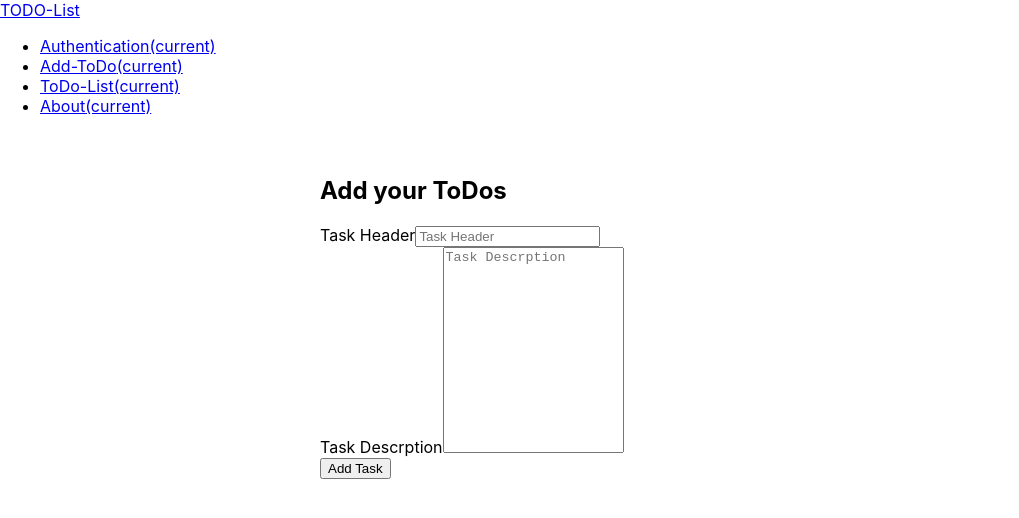
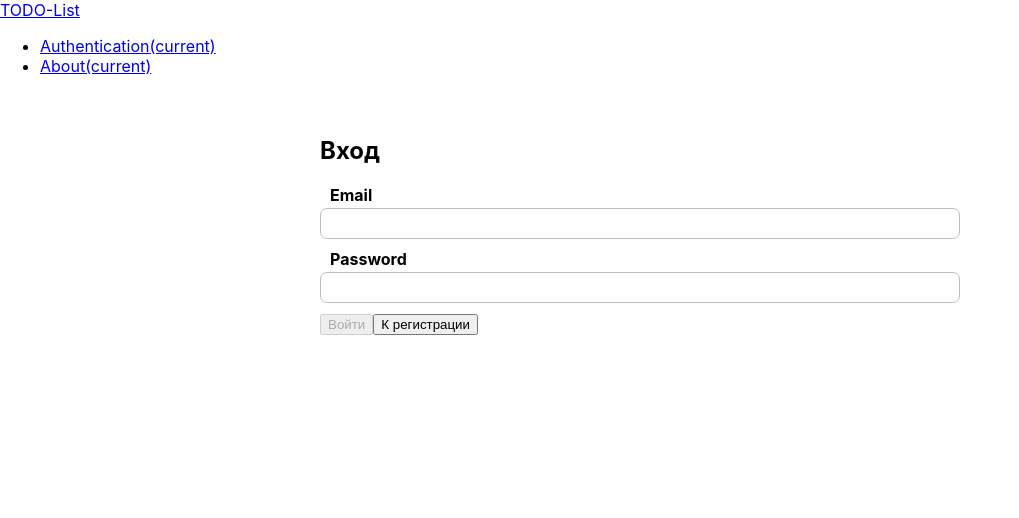
Before and after one commit to Diman142/React-ToDo, a React (Create React App) app: page /addToDo in a window 1280 px wide. Shown: the top 518 px of the page, without its empty margins (0-1019 px from the left). Built offline with nearby package versions, Linux system fonts and the light colour scheme; the HTML template or start-up script is replaced by a standard one.

Commit message:
add Alerts and Logout components and Auth proccessing

```diff
--- a/src/App.js
+++ b/src/App.js
@@ -1,24 +1,54 @@
-import React from 'react';
+import React, { useState, useEffect } from 'react';
 import { BrowserRouter, Route, Switch} from "react-router-dom";
 import Layout from './hoc/layout/layout'
 import TodoNav from './containers/TodoNav/TodoNav'
 import AddTodo from './containers/AddTodo/AddTodo'
 import {TodoList} from './containers/TodoList/TodoList'
 import {Auth} from './containers/Auth/Auth'
+import {AlertContext ,alerts} from './context/AlertContext/AlertContext'
+import {Logout} from './components/Logout/Logout'
+
+function App() {
+
+  const [token, setToken] = useState(localStorage.getItem('token'))
+
+  function changeToken(){
+    let token = localStorage.getItem('token')
+    setToken({token: token})
+  }
 
 
-function App() {
+  let routes =  (
+    <Switch>
+      <Route path="/" render={(props) => (
+        <Auth {...props} token={token} changeToken={changeToken}/>
+      )} />
+    </Switch>
+  )
+
+  if(token){
+    routes = (
+      <Switch>
+        <Route path="/addToDo" component={AddTodo}/>
+        <Route path="/TodoList" component={TodoList}/>
+        <Route path="/" render={(props) => (
+        <Auth {...props} token={token} changeToken={changeToken}/>
+        )} />
+      </Switch>
+    )
+  }
+
   return (
-    <Layout>
-      <BrowserRouter>
-      <TodoNav/>
-        <Switch>
-          <Route path="/addToDo" component={AddTodo}/>
-          <Route path="/TodoList" component={TodoList}/>
-          <Route path="/" component={Auth}/>
-        </Switch>
-      </BrowserRouter>
-    </Layout>
+
+    <AlertContext.Provider value={alerts}>
+      <Layout>
+        <BrowserRouter>
+        <TodoNav token={token}/>
+        {token ? <Logout/> : null}
+        {routes}
+        </BrowserRouter>
+      </Layout>
+    </AlertContext.Provider>
   );
 }
 
--- /dev/null
+++ b/src/components/Alert/Alert.js
@@ -0,0 +1,26 @@
+import React, { Component } from 'react';
+import {AlertContext} from '../../context/AlertContext/AlertContext'
+
+import './Alert.module.css'
+
+export class Alert extends Component {
+  constructor(props){
+    super(props)
+
+  }
+  render(){
+    console.log(this.props)
+    // let props = this.props
+    // let alertData = this.context
+    return (
+      <div className={`alert alert-dismissible ${this.props.alert.type || "alert-warning"}`} style={{top: '-38px'}}>
+        {this.props.alert.text}
+        <button type="button" className="close" data-dismiss="alert" aria-label="Close" onClick={this.props.onClose}>
+          &times;
+        </button>
+      </div>
+    )
+  }
+}
+
+// Alert.contextType = AlertContext
--- /dev/null
+++ b/src/components/Logout/Logout.js
@@ -0,0 +1,20 @@
+import React from 'react'
+import classes from './Logout.module.css'
+
+export const Logout = (props) => {
+
+  function Logout() {
+    localStorage.removeItem('token')
+    localStorage.removeItem('userId')
+    localStorage.removeItem('expirationDate')
+    localStorage.removeItem('userEmail')
+    localStorage.removeItem('userPassword')
+    window.location.reload();
+  }
+
+  return (
+    <div className={`d-flex justify-content-end`}>
+      <button className="btn btn-danger" onClick={Logout}>Выйти</button>
+    </div>
+  )
+}
--- a/src/containers/AddTodo/AddTodo.js
+++ b/src/containers/AddTodo/AddTodo.js
@@ -2,9 +2,13 @@ import React, {Component} from 'react'
 import classes from './AddTodo.module.css'
 import axios from 'axios'
 import {Loader} from '../../components/Loader/Loader'
+import {AlertContext, alerts} from '../../context/AlertContext/AlertContext'
+import {Alert} from '../../components/Alert/Alert'
+
 
 
 class AddTodo extends Component {
+  static contextType = AlertContext
 
   constructor(props) {
     super(props);
@@ -12,7 +16,10 @@ class AddTodo extends Component {
       headerValue: '',
       descrValue: '',
       loading: false,
+      succes: false,
+      failure: false,
     };
+
 
     this.submitHandler = this.submitHandler.bind(this);
     this.changeHeadHandler = this.changeHeadHandler.bind(this);
@@ -28,13 +35,27 @@ class AddTodo extends Component {
     data.header = this.state.headerValue;
     data.descr = this.state.descrValue;
     data.id = +new Date();
-    axios.post('https://react-todo-b0a36.firebaseio.com/task.json', data)
+
+    let userId = localStorage.getItem('userId')
+    let token = localStorage.getItem('token')
+
+    axios.post(`https://react-todo-b0a36.firebaseio.com/${userId}.json?auth=${token}`, data)
     .then((response) => {
-      this.setState({loading: false})
+      this.setState({
+        loading: false,
+        succes: true,
+        headerValue: '',
+        descrValue: '',
+      })
     })
     .catch((error) => {
       console.error(error)
-      this.setState({loading: false})
+      this.setState({
+        loading: false,
+        failure: true,
+        headerValue: '',
+        descrValue: '',
+      })
     })
   }
 
@@ -50,11 +71,30 @@ class AddTodo extends Component {
     })
   }
 
+
+  getAlert(){
+    const alertData = this.context
+    if(!alertData){
+      return null
+    } else {
+      if(this.state.succes){
+        return <Alert alert={alertData.succes} onClose={() => this.setState({succes: false})}/>
+      }
+      else if(this.state.failure){
+        return <Alert alert={alertData.danger} onClose ={() => this.setState({failure: false})}/>
+      } else{
+        return null
+      }
+    }
+  }
+
   render() {
     return (
       <div>
         {this.state.loading ? <Loader/>
         :
+        <div>
+          {this.getAlert()}
           <form className={classes.form} onSubmit={this.submitHandler}>
             <h2 className="text-center">Add your ToDos</h2>
             <div className="form-group">
@@ -67,6 +107,8 @@ class AddTodo extends Component {
             </div>
             <button type="submit" className="btn btn-primary">Add Task</button>
           </form>
+        </div>
+
         }
       </div>
     )
--- a/src/containers/Auth/Auth.js
+++ b/src/containers/Auth/Auth.js
@@ -4,10 +4,13 @@ import {Input} from '../../components/input/Input'
 import is from 'is_js'
 import axios from 'axios'
 import { Loader } from '../../components/Loader/Loader'
+import {AlertContext} from '../../context/AlertContext/AlertContext'
+import {Alert} from '../../components/Alert/Alert'
 
 const apiKey = "AIzaSyAh2nPlAriQ0IBV70W13cVzRPrYAfO_JY0";
 
 export class Auth extends Component {
+  static contextType = AlertContext
 
   constructor(props){
     super(props)
@@ -16,6 +19,10 @@ export class Auth extends Component {
       loading: false,
       isFormValid: false,
       formFlag: true,
+      regSuccess: false,
+      regFailure: false,
+      authSuccess: false,
+      authFailure: false,
       formControls: {
         email: {
           value: '',
@@ -91,6 +98,10 @@ export class Auth extends Component {
     })
 
     this.setState({
+      regSuccess: false,
+      regFailure: false,
+      authSuccess: false,
+      authFailure: false,
       formControls, isFormValid
     })
   }
@@ -124,10 +135,48 @@ export class Auth extends Component {
     return userdata
   }
 
+  timerAuthFunction = () => {
+    localStorage.removeItem('token')
+    localStorage.removeItem('expirationDate')
+    let email = localStorage.getItem('userEmail')
+    let password = localStorage.getItem('userPassword')
+
+    if(email && password){
+      axios.post(`https://identitytoolkit.googleapis.com/v1/accounts:signInWithPassword?key=${apiKey}`, {
+        email: email,
+        password: password,
+        returnSecureToken: true
+      })
+      .then(response => {
+        console.log(response.data)
+        const expirationDate = new Date(new Date().getTime() + response.data.expiresIn * 1000)
+
+        localStorage.setItem('token', response.data.idToken)
+        localStorage.setItem('expirationDate', expirationDate)
+
+        this.props.changeToken()
+      })
+      .catch(e => console.log(e))
+    } else {
+      return null
+    }
+  }
+
+  resetAuth(){
+    let time = new Date(localStorage.getItem('expirationDate')) - new Date()
+    console.log(time)
+    setInterval(() => {
+      this.timerAuthFunction()
+    }, time)
+  }
+
+
   authHandler = (event) => {
     event.preventDefault()
     this.setState({loading: true})
     const userData = this.getdata()
+    localStorage.setItem('userEmail', userData.email)
+    localStorage.setItem('userPassword', userData.password)
     axios.post(`https://identitytoolkit.googleapis.com/v1/accounts:signInWithPassword?key=${apiKey}`, userData)
     .then((response) => {
       console.log(response)
@@ -135,14 +184,28 @@ export class Auth extends Component {
       formControls.email.value = ""
       formControls.password.value = ""
 
+      const expirationDate = new Date(new Date().getTime() + response.data.expiresIn * 1000)
+
+      localStorage.setItem('token', response.data.idToken)
+      localStorage.setItem('userId', response.data.localId)
+      localStorage.setItem('expirationDate', expirationDate)
+
+
+      this.props.changeToken()
+      this.resetAuth()
+
       this.setState({
         loading: false,
-        formControls
+        formControls,
+        authSuccess: true
       })
     })
     .catch((e) => {
       console.error(e)
-      this.setState({loading: false})
+      this.setState({
+        loading: false,
+        authFailure: true
+      })
     })
   }
 
@@ -158,13 +221,40 @@ export class Auth extends Component {
 
       this.setState({
         loading: false,
-        formControls
+        formControls,
+        regSuccess: true,
       })
     })
     .catch((e) => {
       console.error(e)
-      this.setState({loading: false})
+      this.setState({
+        loading: false,
+        regFailure: true
       })
+    })
+  }
+
+  getAlert(){
+    const alertData = this.context
+    if(!alertData){
+      return null
+    } else {
+      if(this.state.regSuccess){
+        return <Alert alert={alertData.regsuccess} onClose={() => this.setState({regSuccess: false})}/>
+      }
+      else if(this.state.regFailure){
+        return <Alert alert={alertData.regfailure} onClose ={() => this.setState({regFailure: false})}/>
+      }
+      else if(this.state.authSuccess){
+        return <Alert alert={alertData.authsucces} onClose={() => this.setState({authSuccess: false})}/>
+      }
+      else if(this.state.authFailure){
+        return <Alert alert={alertData.authfailure} onClose={() => this.setState({authFailure: false})}/>
+      }
+      else{
+        return null
+      }
+    }
   }
 
 
@@ -173,12 +263,15 @@ export class Auth extends Component {
       return(
         <div>
           {this.state.loading ? <Loader/> :
+            <div>
+              {this.getAlert()}
               <form className={classes.authForm} onSubmit={this.authHandler}>
                 <h2 className="text-center">Вход</h2>
                 {this.renderInput()}
                 <button type="submit" className="btn btn-primary mt-3" disabled={!this.state.isFormValid}>Войти</button>
                 <button type="button" className="btn btn-dark ml-2 mt-3" onClick={() => {this.toggleForm()}}>К регистрации</button>
               </form>
+            </div>
           }
         </div>
       )
@@ -186,12 +279,15 @@ export class Auth extends Component {
       return(
         <div>
           {this.state.loading ? <Loader/> :
+            <div>
+              {this.getAlert()}
               <form className={classes.authForm}  onSubmit={this.regHandler}>
                 <h2 className="text-center">Регистрация</h2>
                 {this.renderInput()}
-              <button type="submit" className="btn btn-primary mt-3">Зарегистрироваться</button>
-              <button type="button" className="btn btn-dark mt-3 ml-2" onClick={() => {this.toggleForm()}} disabled={!this.state.isFormValid}>Ко входу</button>
+                <button type="submit" className="btn btn-primary mt-3" disabled={!this.state.isFormValid}>Зарегистрироваться</button>
+                <button type="button" className="btn btn-dark mt-3 ml-2" onClick={() => {this.toggleForm()}}>Ко входу</button>
               </form>
+            </div>
           }
         </div>
       )
--- a/src/containers/TodoNav/TodoNav.js
+++ b/src/containers/TodoNav/TodoNav.js
@@ -10,9 +10,18 @@ const links = [
   {path: '#', title: 'About', exact: false},
 ]
 
+const linksNotToken = [
+  {path: '/', title: 'Authentication', exact: true},
+  {path: '#', title: 'About', exact: false},
+]
+
 class TodoNav extends Component {
+  constructor(props){
+    super(props)
+  }
 
   renderLinks(){
+    if(this.props.token){
       return links.map((item, index) => {
         return (
           <li className="nav-item" key={index + item.title}>
@@ -27,7 +36,22 @@ class TodoNav extends Component {
           </li>
         )
       })
-
+    } else {
+      return linksNotToken.map((item, index) => {
+        return (
+          <li className="nav-item" key={index + item.title}>
+          <NavLink
+          className="nav-link"
+          to={item.path}
+          exact={item.exact}
+          activeClassName="active"
+          >
+          {item.title}<span className="sr-only">(current)</span>
+          </NavLink>
+          </li>
+        )
+      })
+    }
   }
 
 
--- /dev/null
+++ b/src/context/AlertContext/AlertContext.js
@@ -0,0 +1,36 @@
+import React from 'react'
+
+export const alerts = {
+
+    succes: {
+        type: 'alert-success',
+        text: 'Задача успешно добавлена'
+    },
+
+    danger: {
+        type: 'alert-danger',
+        text: 'Что-то пошло не так'
+    },
+
+    regsuccess: {
+        type: 'alert-success',
+        text: 'Регистрация прошла успешно!'
+    },
+
+    regfailure: {
+        type: 'alert-danger',
+        text: 'Ошибка регистрации, попробуйте ещё раз!'
+    },
+
+    authsucces: {
+        type: 'alert-success',
+        text: 'Авторизация прошла успешно!'
+    },
+
+    authfailure: {
+        type: 'alert-danger',
+        text: 'Ошибка авторизации, попробуйте ещё раз!'
+    },
+}
+
+export const AlertContext = React.createContext();
```
Also changed, not shown: src/containers/TodoItem/TodoItem.js (+8 -6 lines), src/containers/TodoList/TodoList.js (+4 -4 lines), src/components/Alert/Alert.module.css (added), src/components/Logout/Logout.module.css (added). Lines whose indentation alone changed are shown as unchanged.
